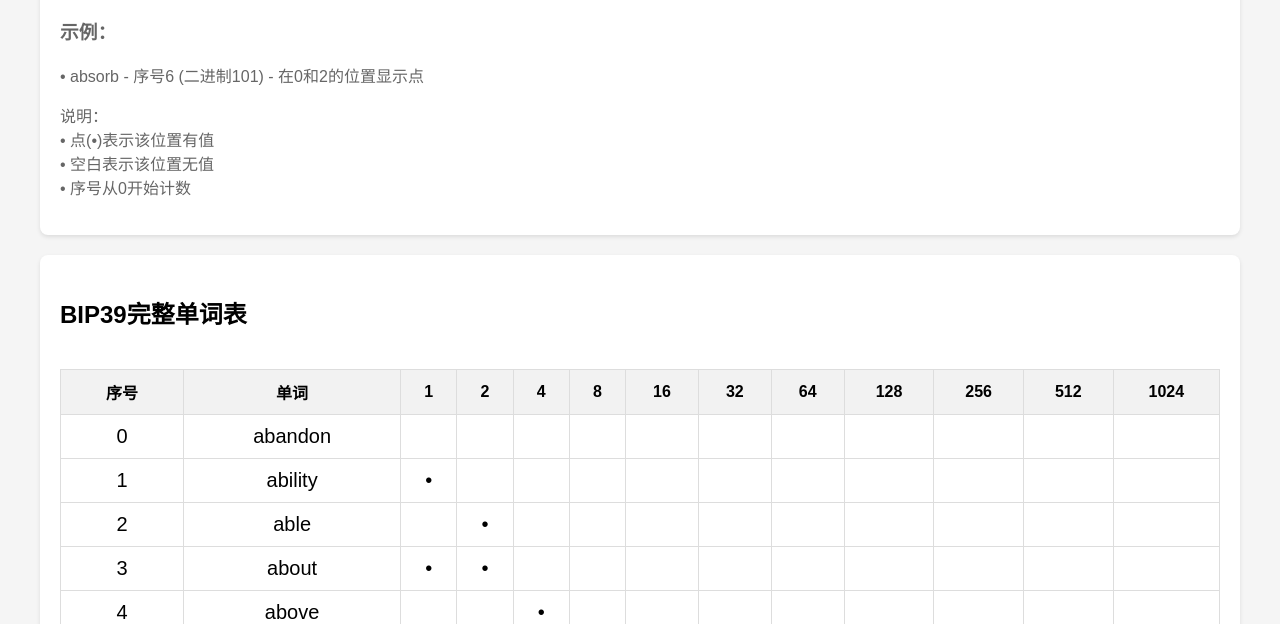
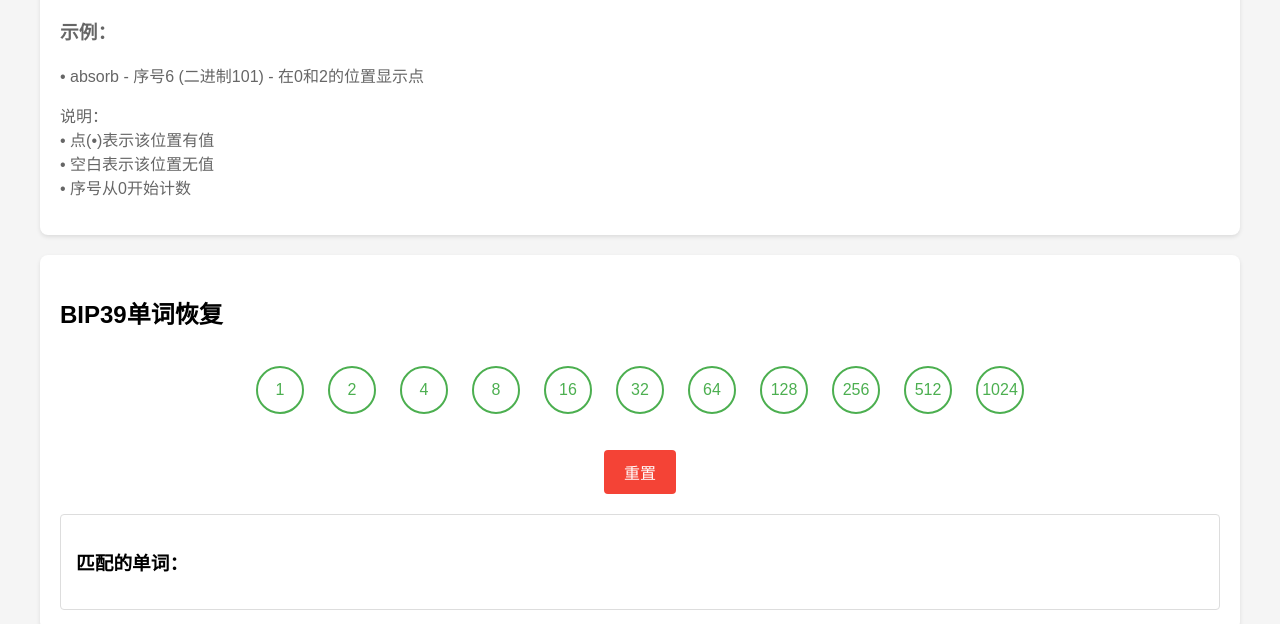
Before and after one commit to sakz/BIP39-Wordlist, a website: page index.html in a window 1280 px wide. Shown: the part 176-800 px from the top of the page. Drawn offline with Linux system fonts and the light colour scheme.

Commit message:
Update index.html

```diff
--- a/index.html
+++ b/index.html
@@ -11,6 +11,50 @@
             margin: 0 auto;
             padding: 20px;
             background-color: #f5f5f5;
+        }
+        .bit-button {
+            width: 48px;
+            height: 48px;
+            margin: 6px;
+            border: 2px solid #4CAF50;
+            border-radius: 50%;
+            background-color: white;
+            cursor: pointer;
+            font-size: 16px;
+            transition: all 0.3s ease;
+            display: flex;
+            align-items: center;
+            justify-content: center;
+            color: #4CAF50;
+            position: relative;
+            overflow: hidden;
+        }
+        .bit-button:hover {
+            transform: scale(1.05);
+            box-shadow: 0 2px 8px rgba(76, 175, 80, 0.3);
+        }
+        .bit-button.active {
+            background-color: #4CAF50;
+            color: white;
+            border-color: #388E3C;
+            transform: scale(1.1);
+            box-shadow: 0 4px 12px rgba(76, 175, 80, 0.4);
+        }
+        .bit-buttons-container {
+            display: flex;
+            justify-content: center;
+            flex-wrap: wrap;
+            gap: 12px;
+            margin: 20px 0;
+            padding: 10px;
+        }
+        .matched-words {
+            margin-top: 20px;
+            padding: 15px;
+            border: 1px solid #ddd;
+            border-radius: 4px;
+            max-height: 200px;
+            overflow-y: auto;
         }
         .container {
             background-color: white;
@@ -103,6 +147,30 @@
     </div>
 
     <div class="container" style="margin-top: 20px;">
+        <h2>BIP39单词恢复</h2>
+        <div class="bit-buttons-container">
+            <button class="bit-button" data-value="1">1</button>
+            <button class="bit-button" data-value="2">2</button>
+            <button class="bit-button" data-value="4">4</button>
+            <button class="bit-button" data-value="8">8</button>
+            <button class="bit-button" data-value="16">16</button>
+            <button class="bit-button" data-value="32">32</button>
+            <button class="bit-button" data-value="64">64</button>
+            <button class="bit-button" data-value="128">128</button>
+            <button class="bit-button" data-value="256">256</button>
+            <button class="bit-button" data-value="512">512</button>
+            <button class="bit-button" data-value="1024">1024</button>
+        </div>
+        <div style="text-align: center; margin-top: 10px;">
+            <button onclick="resetBitButtons()" style="background-color: #f44336;">重置</button>
+        </div>
+        <div class="matched-words">
+            <h3>匹配的单词：</h3>
+            <div id="matchedWordsList"></div>
+        </div>
+    </div>
+
+    <div class="container" style="margin-top: 20px;">
         <h2>BIP39完整单词表</h2>
         <div style="max-height: 600px; overflow-y: auto;">
             <table class="bit-table">
@@ -121,6 +189,49 @@
 
     <script src="wordlist.js"></script>
     <script>
+        // 用于存储当前选中的位值
+        let selectedBits = new Set();
+
+        // 为所有二进制位按钮添加点击事件
+        document.querySelectorAll('.bit-button').forEach(button => {
+            button.addEventListener('click', function() {
+                const value = parseInt(this.dataset.value);
+                if (selectedBits.has(value)) {
+                    selectedBits.delete(value);
+                    this.classList.remove('active');
+                } else {
+                    selectedBits.add(value);
+                    this.classList.add('active');
+                }
+                findMatchingWords();
+            });
+        });
+
+        // 查找匹配的单词
+        function findMatchingWords() {
+            const targetSum = Array.from(selectedBits).reduce((sum, bit) => sum + bit, 0);
+            const matchedWords = Object.entries(wordList)
+                .filter(([_, index]) => index === targetSum)
+                .map(([word]) => word);
+
+            const matchedWordsDiv = document.getElementById('matchedWordsList');
+            if (matchedWords.length > 0) {
+                matchedWordsDiv.innerHTML = matchedWords.map(word =>
+                    `<p style="margin: 5px 0;">${word} (序号: ${wordList[word]})</p>`
+                ).join('');
+            } else {
+                matchedWordsDiv.innerHTML = '<p>没有找到匹配的单词</p>';
+            }
+        }
+
+        // 重置所有二进制位按钮
+        function resetBitButtons() {
+            selectedBits.clear();
+            document.querySelectorAll('.bit-button').forEach(button => {
+                button.classList.remove('active');
+            });
+            document.getElementById('matchedWordsList').innerHTML = '';
+        }
 
         function toBinary(decimal) {
             return (decimal >>> 0).toString(2);
@@ -210,3 +321,12 @@
     </script>
 </body>
 </html>
+
+// 重置所有二进制位按钮
+function resetBitButtons() {
+    selectedBits.clear();
+    document.querySelectorAll('.bit-button').forEach(button => {
+        button.classList.remove('active');
+    });
+    document.getElementById('matchedWordsList').innerHTML = '';
+}
```
